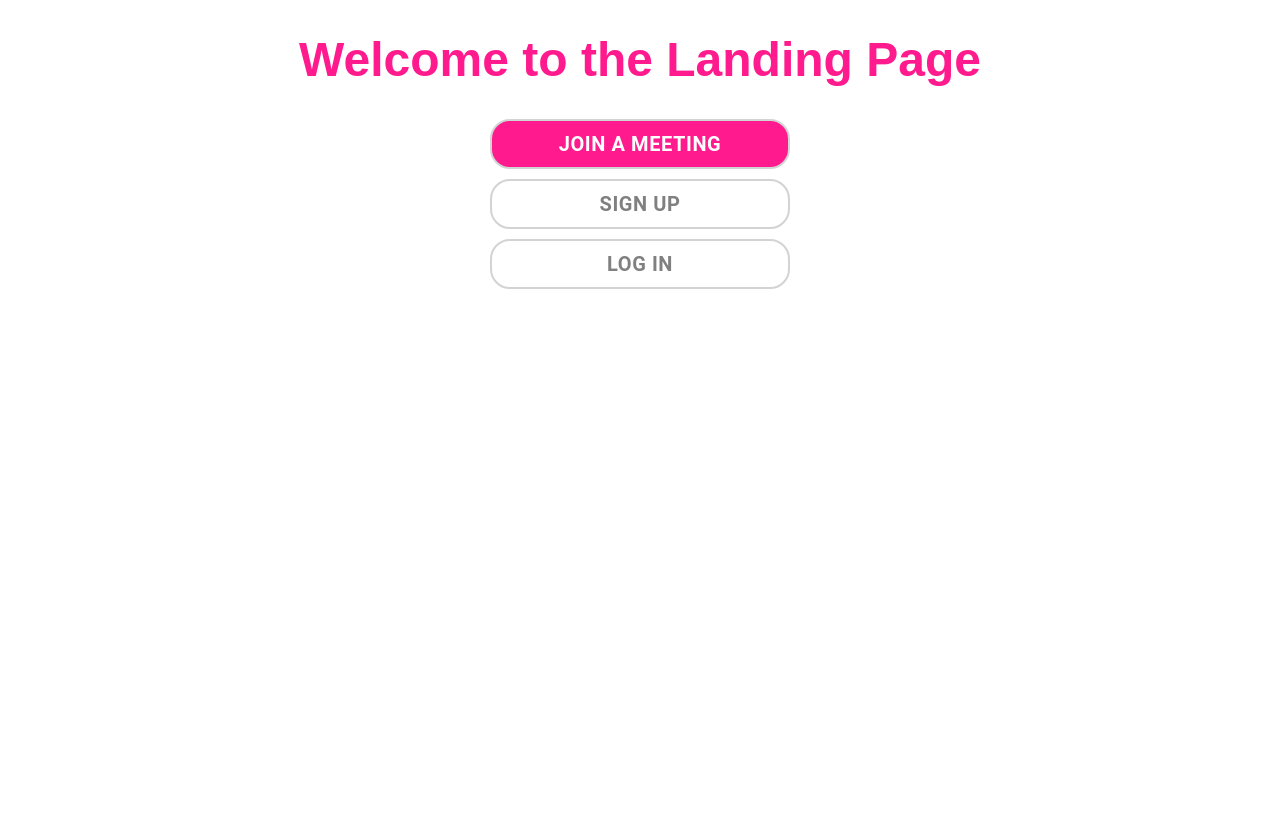
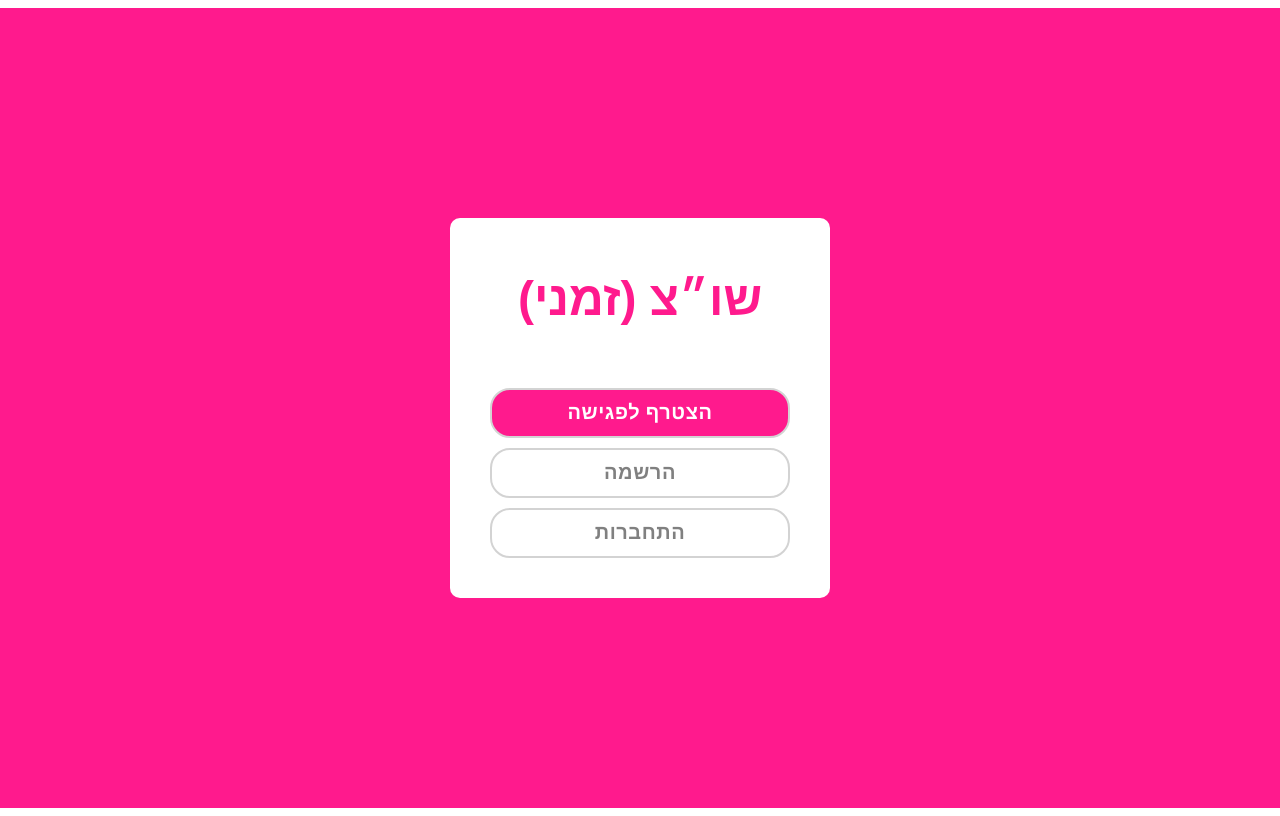
Before and after one commit to Granola5791/video-calls-service, a React (Vite) app in the folder front-end/: page / in a window 1280 px wide. Built offline with nearby package versions, Linux system fonts and the light colour scheme.

Commit message:
a bit of styling.

```diff
--- a/front-end/src/constants/hebrew-constants.ts
+++ b/front-end/src/constants/hebrew-constants.ts
@@ -22,3 +22,9 @@ export const SuccessMessages = {
     userCreated: "המשתמש נוצר בהצלחה",
     userLoggedIn: "המשתמש התחבר בהצלחה",
 };
+
+export const LandingPageText = {
+    joinMeetingButton: "הצטרף לפגישה",
+    signUpButton: "הרשמה",
+    logInButton: "התחברות",
+};
--- a/front-end/src/pages/LandingPage.tsx
+++ b/front-end/src/pages/LandingPage.tsx
@@ -1,8 +1,9 @@
 import React from 'react'
 import { StyledTitle } from '../styled-components/StyledText'
-import { CenteredColumn } from '../styled-components/StyledBoxes'
+import { CenteredColumn, CenteredFilledScreen } from '../styled-components/StyledBoxes'
 import { LongButton, LongButtonFilled } from '../styled-components/StyledButtons'
 import { useNavigation } from '../utils/navigation'
+import { General, LandingPageText } from '../constants/hebrew-constants'
 
 const LandingPage = () => {
 
@@ -12,14 +13,16 @@ const LandingPage = () => {
     } = useNavigation();
 
     return (
-        <>
-            <StyledTitle>Welcome to the Landing Page</StyledTitle>
-            <CenteredColumn>
-                <LongButtonFilled>Join a meeting</LongButtonFilled>
-                <LongButton onClick={GoToSignUp}>sign up</LongButton>
-                <LongButton onClick={GoToLogIn}>log in</LongButton>
+        <CenteredFilledScreen>
+            <CenteredColumn >
+                <StyledTitle>{General.appName}</StyledTitle>
+                <CenteredColumn>
+                    <LongButtonFilled>{LandingPageText.joinMeetingButton}</LongButtonFilled>
+                    <LongButton onClick={GoToSignUp}>{LandingPageText.signUpButton}</LongButton>
+                    <LongButton onClick={GoToLogIn}>{LandingPageText.logInButton}</LongButton>
+                </CenteredColumn>
             </CenteredColumn>
-        </>
+        </CenteredFilledScreen>
     )
 }
 
--- a/front-end/src/pages/LoginPage.tsx
+++ b/front-end/src/pages/LoginPage.tsx
@@ -1,6 +1,6 @@
 import { useState } from "react"
 import { General, Auth, Errors, SuccessMessages } from "../constants/hebrew-constants"
-import { CenteredColumn } from "../styled-components/StyledBoxes"
+import { CenteredColumn, CenteredFilledScreen } from "../styled-components/StyledBoxes"
 import { LongButtonFilled } from "../styled-components/StyledButtons"
 import { StyledTitle } from "../styled-components/StyledText"
 import { StyledTextField } from "../styled-components/StyledTextFields"
@@ -34,7 +34,9 @@ const LoginPage = () => {
 
 
     return (
-        <>
+
+        <CenteredFilledScreen>
+            <CenteredColumn >
                 <StyledTitle>{General.appName}</StyledTitle>
 
                 <CenteredColumn>
@@ -54,8 +56,8 @@ const LoginPage = () => {
 
                     <ErrorText>{response}</ErrorText>
                 </ CenteredColumn>
-
-        </>
+            </CenteredColumn>
+        </CenteredFilledScreen>
     )
 }
 
--- a/front-end/src/pages/SignupPage.tsx
+++ b/front-end/src/pages/SignupPage.tsx
@@ -1,6 +1,6 @@
 import React from 'react'
 import { General, Auth, Errors, SuccessMessages } from "../constants/hebrew-constants"
-import { CenteredColumn } from "../styled-components/StyledBoxes"
+import { CenteredColumn, CenteredFilledScreen } from "../styled-components/StyledBoxes"
 import { LongButtonFilled } from "../styled-components/StyledButtons"
 import { StyledTitle } from "../styled-components/StyledText"
 import { StyledTextField } from "../styled-components/StyledTextFields"
@@ -42,7 +42,8 @@ const SignupPage = () => {
     }
 
     return (
-        <>
+        <CenteredFilledScreen>
+            <CenteredColumn >
                 <StyledTitle>{General.appName}</StyledTitle>
 
                 <CenteredColumn>
@@ -66,8 +67,8 @@ const SignupPage = () => {
                     <LongButtonFilled onClick={HandleLogin}>{Auth.loginButton}</LongButtonFilled>
                     <ErrorText>{response}</ErrorText>
                 </ CenteredColumn>
-
-        </>
+            </CenteredColumn>
+        </CenteredFilledScreen>
     )
 }
 
--- a/front-end/src/styled-components/StyledBoxes.ts
+++ b/front-end/src/styled-components/StyledBoxes.ts
@@ -1,12 +1,26 @@
 import styled from "@emotion/styled";
+import { Colors } from "../constants/general-contants";
 
 
 export const CenteredColumn = styled.div ({
     display: 'flex',
     justifyContent: 'center',
     alignItems: 'center',
-    height: '100%',
+    // height: '100%',
     margin: 'auto',
     flexDirection: 'column',
     gap: '10px',
+    backgroundColor: 'white',
+    padding: '20px',
+    borderRadius: '10px',
 })
+
+export const CenteredFilledScreen = styled.div ({
+    display: 'flex',
+    justifyContent: 'center',
+    alignItems: 'center',
+    height: '100vh',
+    width: '100vw',
+    margin: 'auto',
+    backgroundColor: Colors.primary,
+})
```
Lines whose indentation alone changed are shown as unchanged.
